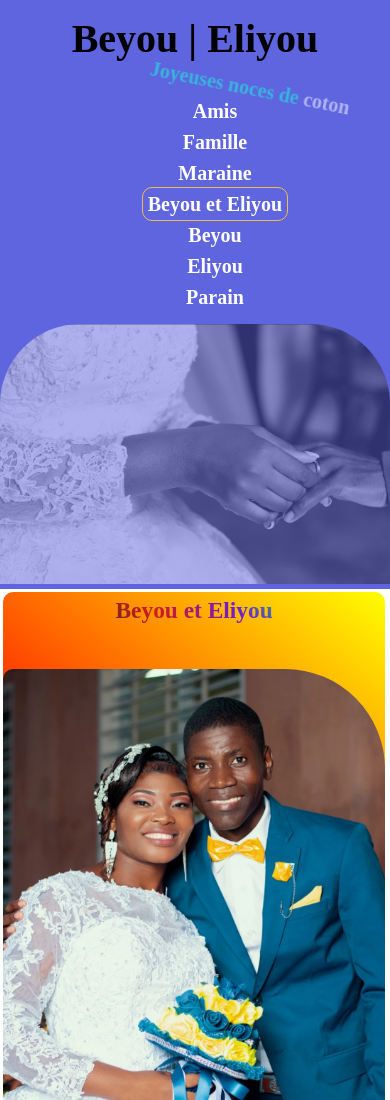
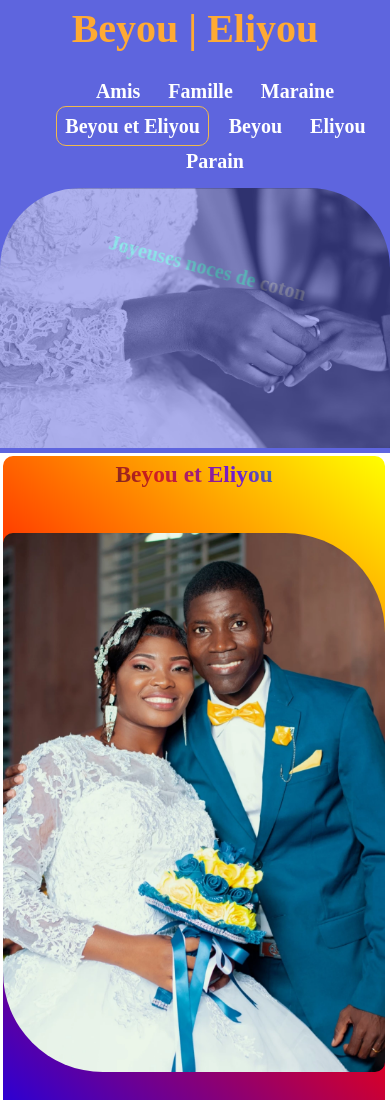
Before and after one commit to Elylague/album-beyou-eliyou, a website built with webpack: page index.html in a window 390 px wide. Shown: the top 1100 px of the page. Built offline with nearby package versions, Linux system fonts and the light colour scheme.

Commit message:
flex-wrap et minifier css

```diff
--- a/index.html
+++ b/index.html
@@ -8,13 +8,14 @@
 
   <title>Album: Beyou et Eliyou</title>
 
-  <link rel="stylesheet" href="src/style.css">
+  <link rel="stylesheet" href="src/style.min.css">
 
 </head>
 
 <body>
   <header>
     <div class="container-header">
+
       <h1>Beyou | Eliyou</h1>
        <p class="noce-de-coton">Joyeuses noces de <span>coton</span></p>
       <nav class="nav-bar">
@@ -34,6 +35,7 @@
 
   </header>
   <main>
+
     <div class="bague">
       <img src="images/bague.webp" alt="bague de fiançaille">
 
@@ -134,7 +136,7 @@
     </section>
 
   </main>
-  <script src="src/main.js"></script>
+  <script src="dist/bundle.js"></script>
 </body>
 
 </html>
--- a/src/style.css
+++ b/src/style.css
@@ -18,8 +18,9 @@ header .container-header .nav-bar{
 header div h1{
 
   text-align: center;
+  color:hsl(35deg 100% 60%);
   margin:  0;
-  padding: 15px;
+  padding: 5px;
 }
 
 
@@ -54,7 +55,9 @@ section div.container {
 
 p{
   text-align: center;
-  color:rgba(38, 213, 222, 0.7);
+  color:rgba(38, 213, 222, 1);
+  position: relative;
+  top: 200px;
   margin: 0;
   padding: 0;
   width: 300px;
@@ -75,18 +78,18 @@ p{
 
   }
   15%{
-    transform: translateX(100px) rotate(15deg);;
+    transform: translateX(50px) rotate(15deg);;
   }
 
 
   25%{
-    transform:translate(200,-100px) rotate(15deg);
+    transform:translate(60px) rotate(15deg);
   }
 
 
   75%{
 
-    transform:translate(100px) rotate(-15deg)
+    transform:translate(60px) rotate(-15deg)
   }
 
 
@@ -369,16 +372,18 @@ section div button.bouton-beyou{
   header .container-header nav ul {
     margin: 0;
     display: flex;
+    flex-flow: wrap;
     justify-content: center;
-    align-items: center;
-    flex-direction: column;
-    gap: 8px;
+   /* align-items: center;*/
+    /*flex-direction: column;*/
+    gap: 12px;
     list-style-type: none;
     padding-bottom: 15px;
   }
 
   header .container-header nav ul li a {
    /* text-decoration: underline;*/
+   padding: 8px;
     font-family: serif;
     font-weight: bold;
   }
--- a/webpack.config.js
+++ b/webpack.config.js
@@ -10,6 +10,8 @@ module.exports= {
 
   },
 
+  /*
+
   module: {
     rules: [
       {
@@ -18,6 +20,6 @@ module.exports= {
         },
       ],
   },
-
+  */
 
 }
```
Also changed, not shown: dist/bundle.js (deleted), src/style.min.css (added).
